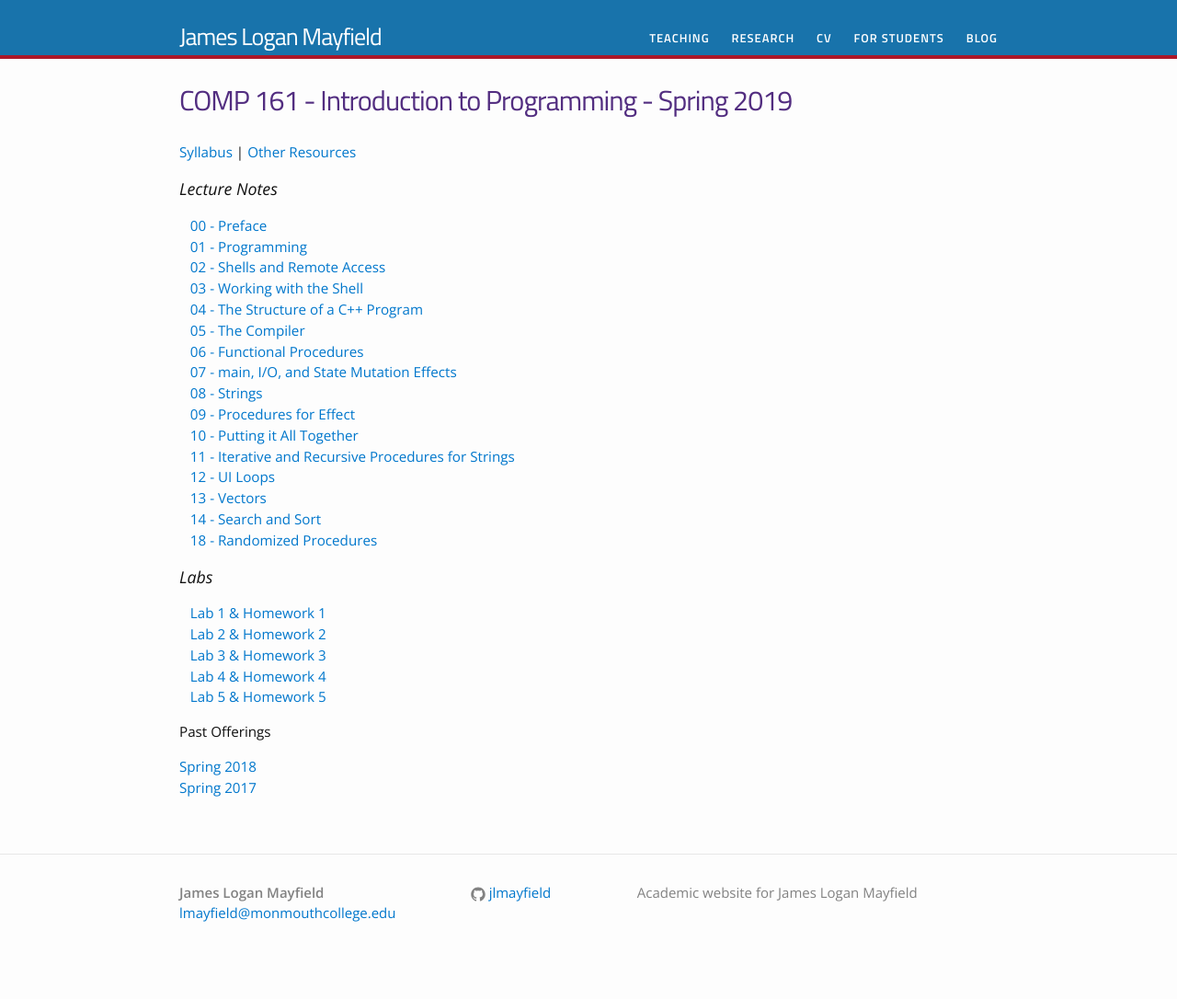
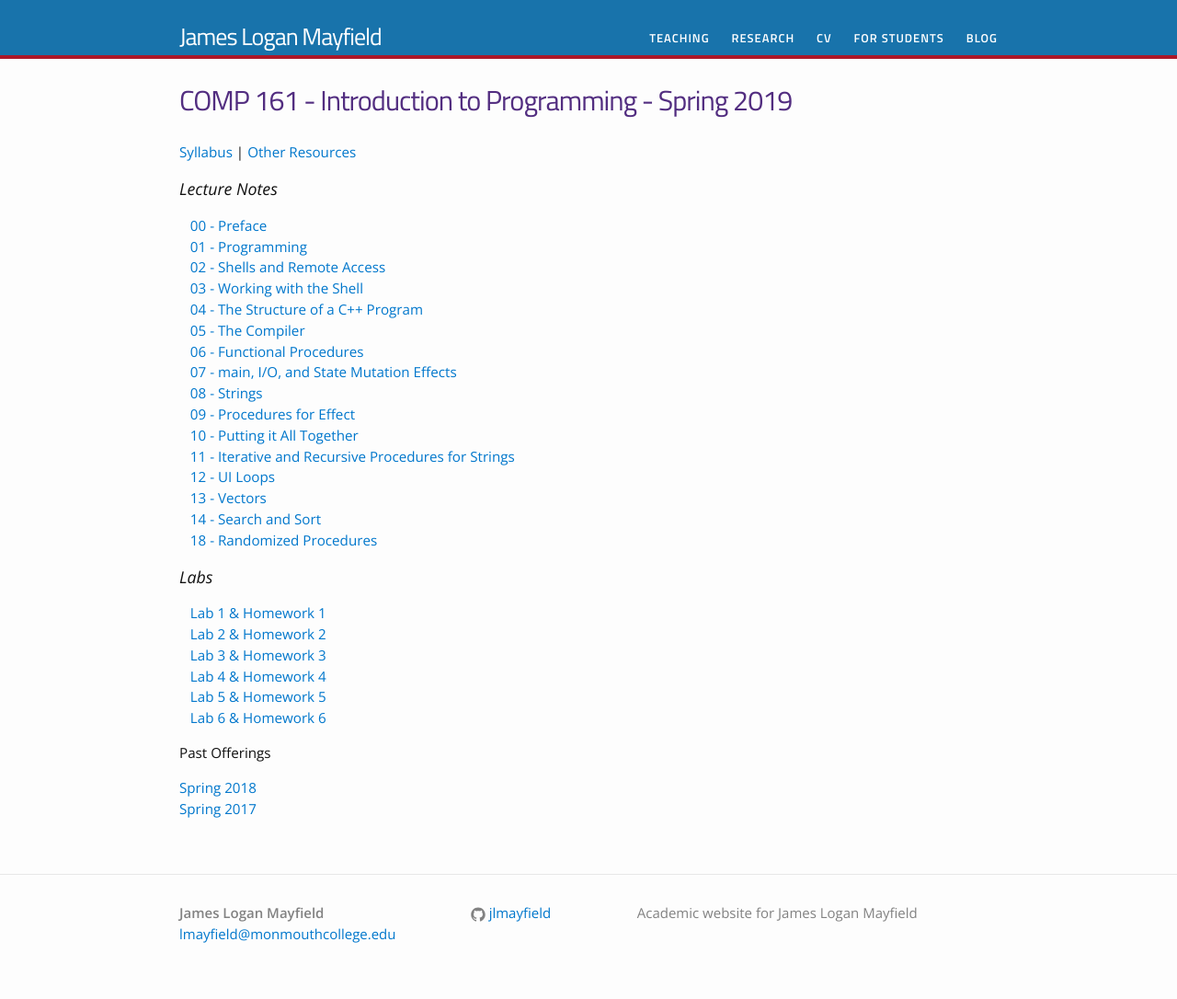
Before and after one commit to jlmayfield/jlmayfield.github.io, a Jekyll site: the page built from teaching/comp161.md, in a window 1280 px wide. Shown: the whole page at 92% size. Built offline with Jekyll 4.4.1, drawn with Linux system fonts in a browser that asks for light colours; before the commit the page ends 1064 px from its top, so only the background shows below that.

Commit message:
sp19. c161. lab/hwk 6

```diff
--- a/teaching/comp161.md
+++ b/teaching/comp161.md
@@ -33,6 +33,7 @@ permalink: /teaching/COMP161/
 &nbsp;&nbsp;&nbsp;[Lab 3 & Homework 3](/teaching/COMP161/labs/comp161-lab3.pdf)
 &nbsp;&nbsp;&nbsp;[Lab 4 & Homework 4](/teaching/COMP161/labs/comp161-lab4.pdf)
 &nbsp;&nbsp;&nbsp;[Lab 5 & Homework 5](/teaching/COMP161/labs/comp161-lab5.pdf)
+&nbsp;&nbsp;&nbsp;[Lab 6 & Homework 6](/teaching/COMP161/labs/comp161-lab6.pdf)
 
 #### Past Offerings
 
```
Also changed, not shown: 1 other file.
